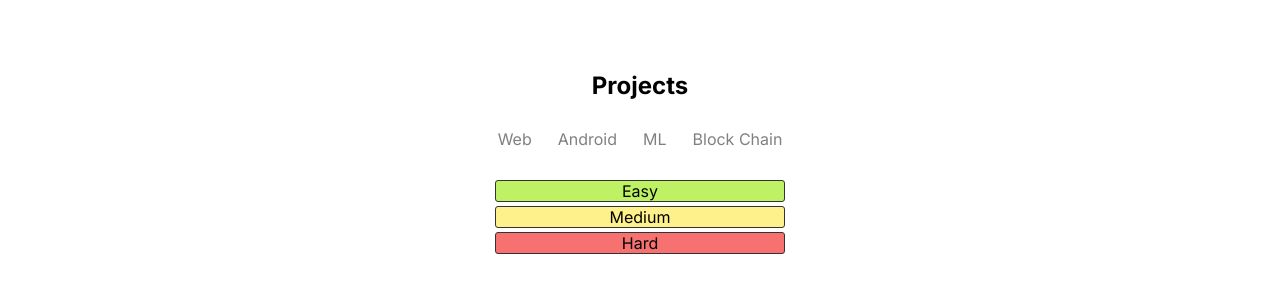
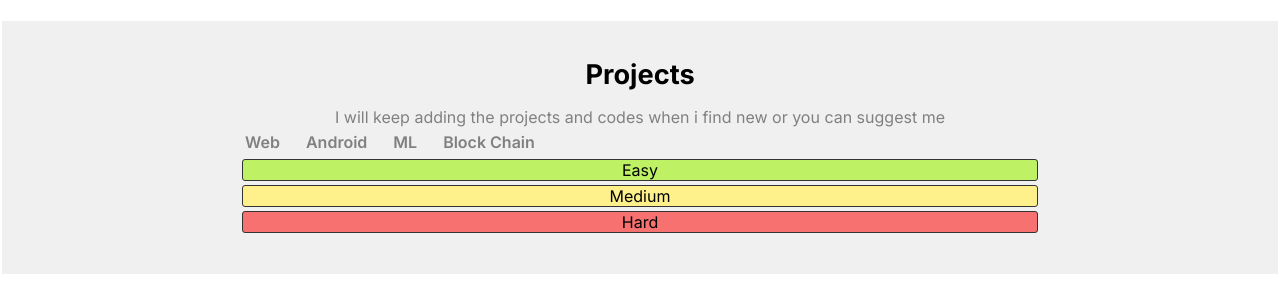
Before and after one commit to KiranPolaki/Hastag-developer, a plain HTML site: page index.html in a window 1280 px wide. Shown: the part 915-1205 px from the top of the page. Drawn offline with Linux system fonts and the light colour scheme; a web font is replaced by a local one.

Commit message:
css updated for table

```diff
--- a/index.html
+++ b/index.html
@@ -73,6 +73,7 @@
         </div>
       </section>
     </div>
+
     <div class="company-container">
       <h2>Socials</h2>
       <div class="company-grid">
@@ -96,7 +97,13 @@
     </div>
     <div class="projects-container">
       <article class="project-box">
-        <h2>Projects</h2>
+        <div class="project-info">
+          <h2 class="project-title">Projects</h2>
+          <p class="project-text">
+            I will keep adding the projects and codes when i find new or you can
+            suggest me
+          </p>
+        </div>
         <!-- TODO: make the buttons sidde scroll -->
         <div class="btn-container"></div>
         <table>
--- a/styles.css
+++ b/styles.css
@@ -272,7 +272,7 @@ body {
   border: none;
   border-radius: 0.625rem;
   margin-top: 2rem;
-  margin-bottom: 2rem;
+  margin-bottom: 1.5rem;
   padding: 1.8rem 2.5rem;
 }
 
@@ -299,21 +299,30 @@ body {
 }
 
 .projects-container {
-  max-width: 1280px;
-  display: flex;
-  justify-content: center;
-  align-items: center;
-  margin-top: 1rem;
-  padding: 2rem;
-  margin: 0.6rem;
+  background-color: var(--light-gray);
+  padding: 2.3rem 0;
+  text-align: center;
 }
 
 .project-box {
+  max-width: 800px;
+  margin: 0 auto;
+  padding: 0 2rem;
+}
+
+.project-info {
   display: flex;
   flex-direction: column;
-  align-items: center;
-  justify-content: center;
-  gap: 1.5rem;
+  gap: 1rem;
+}
+
+.project-title {
+  font-size: 1.7rem;
+}
+
+.project-text {
+  color: var(--gray);
+  font-size: 1rem;
 }
 
 .btn-container {
@@ -325,9 +334,14 @@ body {
   border: none;
   padding: 5px;
   font-size: 1rem;
-  background-color: var(--background-color);
+  background-color: var(--light-gray);
   cursor: pointer;
   color: var(--gray);
+  font-weight: 600;
+}
+
+.filter-btn:hover {
+  color: var(--link-color);
 }
 
 /* TODO: add this class to any active button */
```
